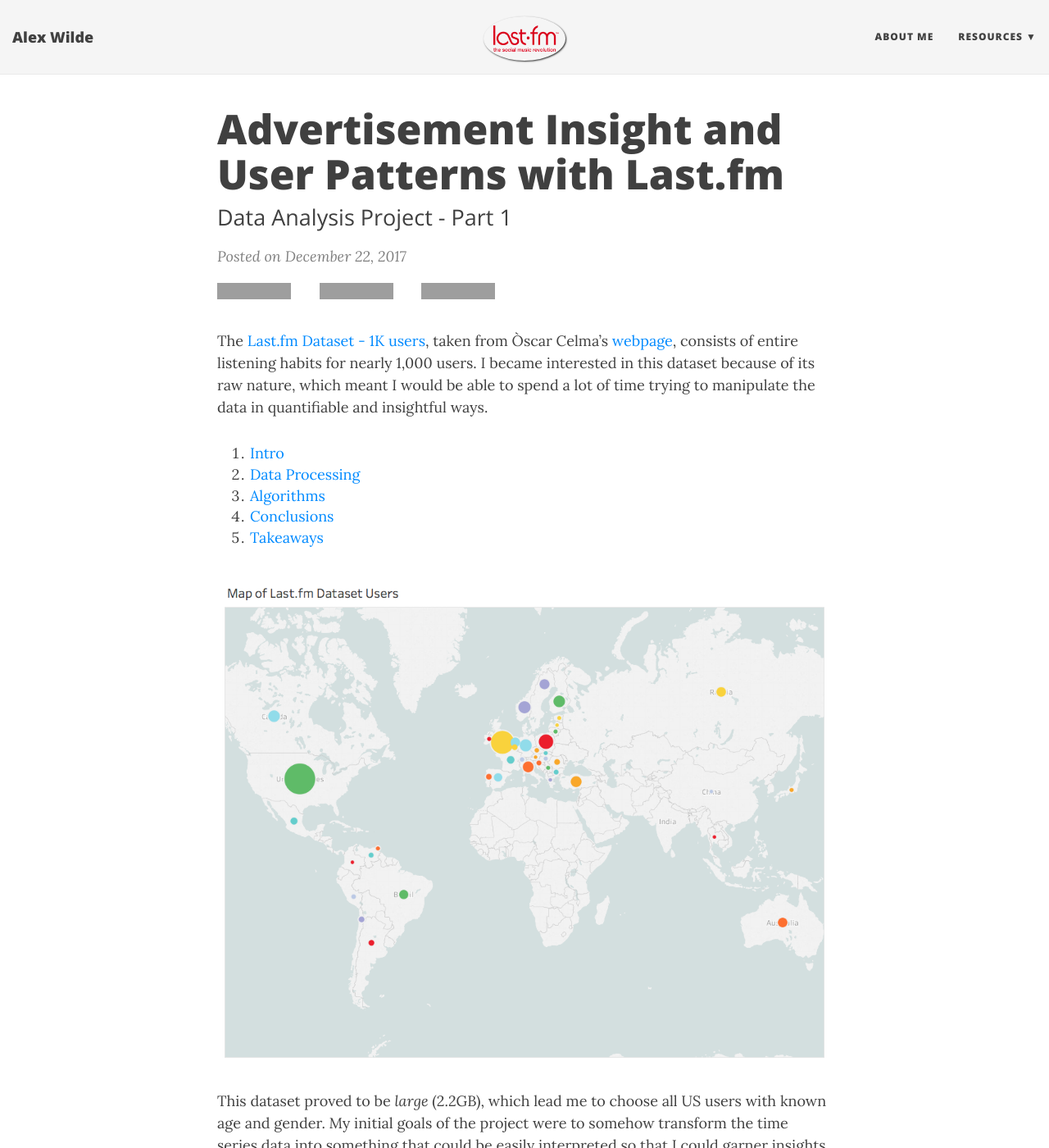
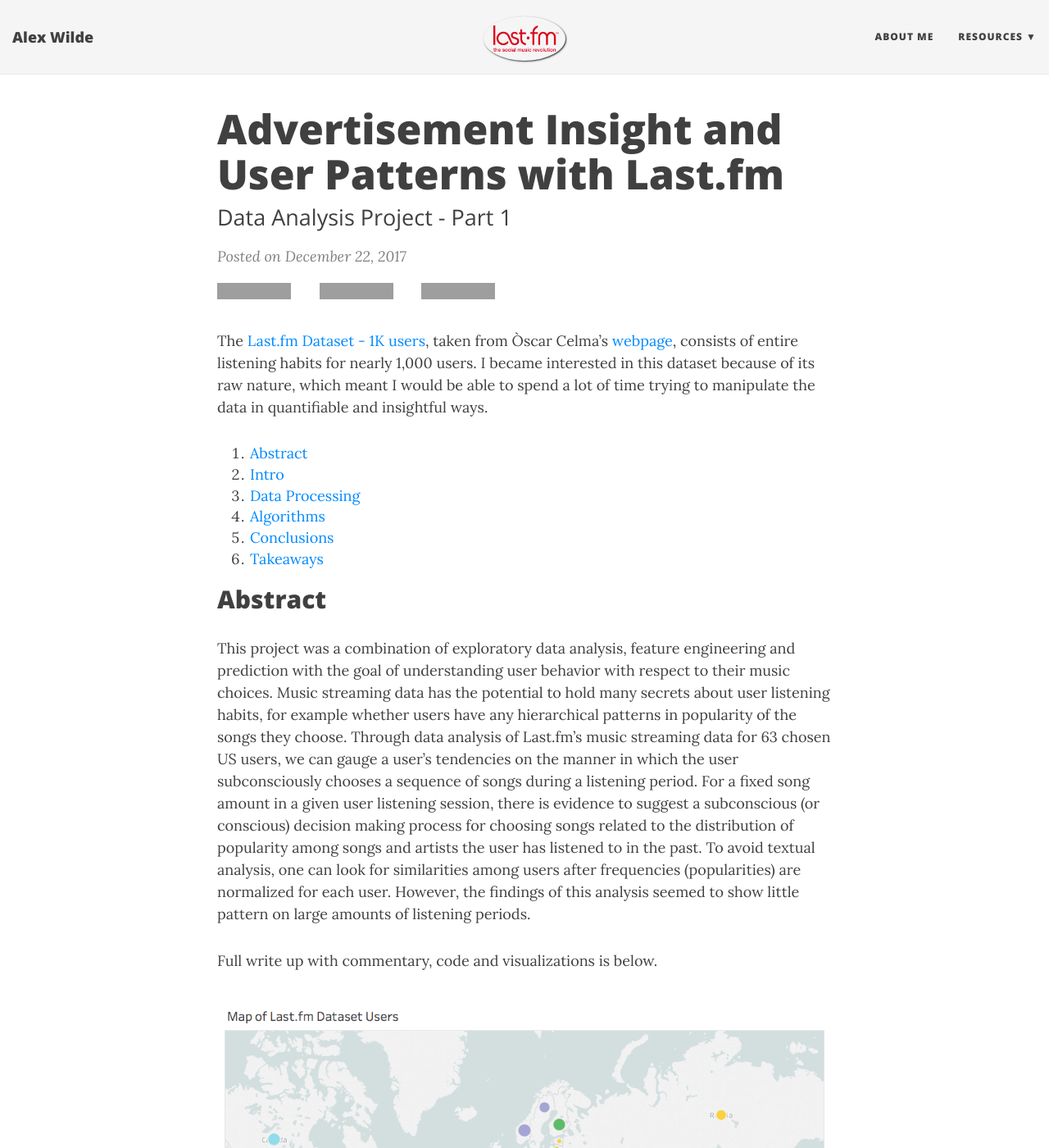
Before and after one commit to awilde27/awilde27.github.io, a Jekyll site: the page built from _posts/2017-12-22-Lastfm.md, in a window 1280 px wide and 1400 px high. Shown: the whole window at 82% size. Built offline with Jekyll 4.4.1, drawn with Linux system fonts in a browser that asks for light colours; nearby versions of some CDN libraries; comment, search, counter and statistics services are not loaded; grey boxes are pictures that could not be loaded.

Commit message:
added an abstract

```diff
--- a/_posts/2017-12-22-Lastfm.md
+++ b/_posts/2017-12-22-Lastfm.md
@@ -10,11 +10,18 @@
 
 The [Last.fm Dataset - 1K users](http://ocelma.net/MusicRecommendationDataset/lastfm-1K.html), taken from Òscar Celma's [webpage](http://ocelma.net/), consists of entire listening habits for nearly 1,000 users. I became interested in this dataset because of its raw nature, which meant I would be able to spend a lot of time trying to manipulate the data in quantifiable and insightful ways.
 
-1. [Intro](#intro)
-2. [Data Processing](#data-processing)
-3. [Algorithms](#algorithms)
-4. [Conclusions](#conclusions)
-5. [Takeaways](#takeaways)
+1. [Abstract](#abstract)
+2. [Intro](#intro)
+3. [Data Processing](#data-processing)
+4. [Algorithms](#algorithms)
+5. [Conclusions](#conclusions)
+6. [Takeaways](#takeaways)
+
+## Abstract
+
+This project was a combination of exploratory data analysis, feature engineering and prediction with the goal of understanding user behavior with respect to their music choices. Music streaming data has the potential to hold many secrets about user listening habits, for example whether users have any hierarchical patterns in popularity of the songs they choose. Through data analysis of Last.fm's music streaming data for 63 chosen US users, we can gauge a user's tendencies on the manner in which the user subconsciously chooses a sequence of songs during a listening period. For a fixed song amount in a given user listening session, there is evidence to suggest a subconscious (or conscious) decision making process for choosing songs related to the distribution of popularity among songs and artists the user has listened to in the past. To avoid textual analysis, one can look for similarities among users after frequencies (popularities) are normalized for each user. However, the findings of this analysis seemed to show little pattern on large amounts of listening periods.
+
+Full write up with commentary, code and visualizations is below.
 
 ![User Map](/imgs/User_map_notags.png)
 
```
